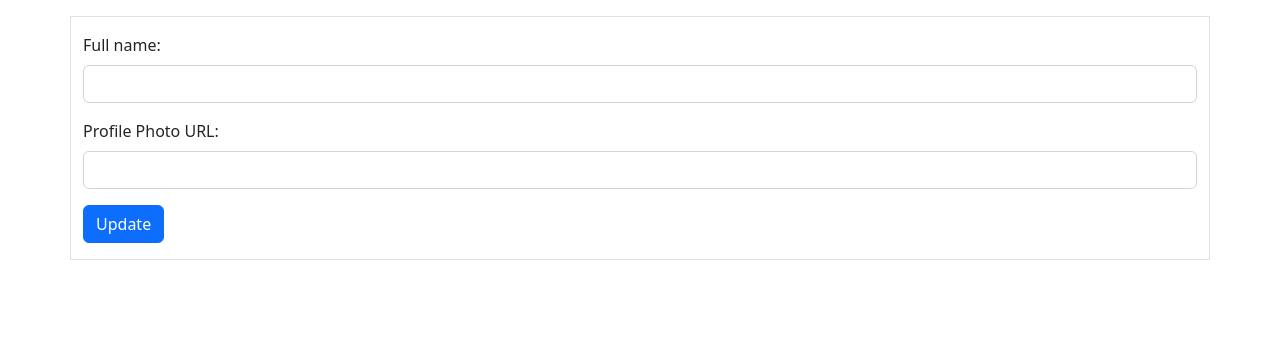
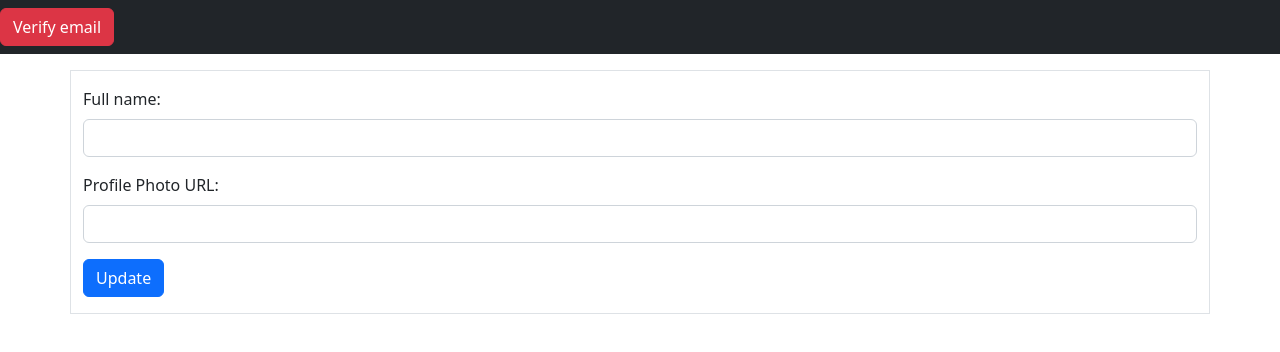
Before and after one commit to AthulPM97/Expense-tracker-app, a React (Create React App) app: page /update-details in a window 1280 px wide. Shown: the top 352 px of the page. Built offline with nearby package versions, Linux system fonts and the light colour scheme; no server answers; sample sign-in values are in the browser's storage.

Commit message:
email verification implemented

```diff
--- a/src/App.js
+++ b/src/App.js
@@ -4,12 +4,14 @@ import AuthContext from "./store/auth-context";
 import CompleteProfile from "./Pages/CompleteProfile";
 import { useContext } from "react";
 import ProfileDetails from "./Pages/ProfileDetails";
+import Header from "./components/Header/Header";
 
 function App() {
   const authCtx = useContext(AuthContext);
   console.log(authCtx);
   return (
     <div>
+      {authCtx.isLoggedIn && <Header/>}
         <Switch>
             <Route path="/" exact>
               {!authCtx.isLoggedIn && <Redirect to="/login" />}
--- a/src/Pages/ProfileDetails.js
+++ b/src/Pages/ProfileDetails.js
@@ -26,8 +26,8 @@ const ProfileDetails = () => {
         if (response.ok) {
           const data = await response.json();
           console.log(data);
-          nameRef.current.value = data.users[0].displayName;
-          photoUrlRef.current.value = data.users[0].photoUrl;
+          nameRef.current.value = data.users[0].displayName || '';
+          photoUrlRef.current.value = data.users[0].photoUrl || '';
         }
       } catch (err) {
         console.log(err);
--- /dev/null
+++ b/src/components/Header/Header.js
@@ -0,0 +1,7 @@
+import Navigationbar from "./Navigationbar";
+
+const Header = () => {
+    return <Navigationbar />
+};
+
+export default Header;
--- /dev/null
+++ b/src/components/Header/Navigationbar.js
@@ -0,0 +1,47 @@
+import { useContext } from "react";
+import { Button, Nav, Navbar } from "react-bootstrap";
+import AuthContext from "../../store/auth-context";
+
+const Navigationbar = () => {
+  const authCtx = useContext(AuthContext);
+
+  const verifyMailHandler = () => {
+    const verifyMail = async () => {
+      try {
+        const response = await fetch(
+          "https://identitytoolkit.googleapis.com/v1/accounts:sendOobCode?key=AIzaSyATUydlpf9f4eZ4Y0yMpb2SqFFUwup6HoA",
+          {
+            method: "POST",
+            body: JSON.stringify({
+              requestType: "VERIFY_EMAIL",
+              idToken: authCtx.token,
+            }),
+            headers: {
+              "Content-Type": "application/JSON",
+            },
+          }
+        );
+        if (response.ok) {
+            console.log('mail sent!')
+          const data = await response.json();
+          console.log(data);
+        }
+      } catch (err) {
+        console.log(err);
+        alert(err.message);
+      }
+    };
+
+    verifyMail();
+  };
+
+  return (
+    <Navbar bg="dark">
+      <Button variant="danger" onClick={verifyMailHandler}>
+        Verify email
+      </Button>
+    </Navbar>
+  );
+};
+
+export default Navigationbar;
```
